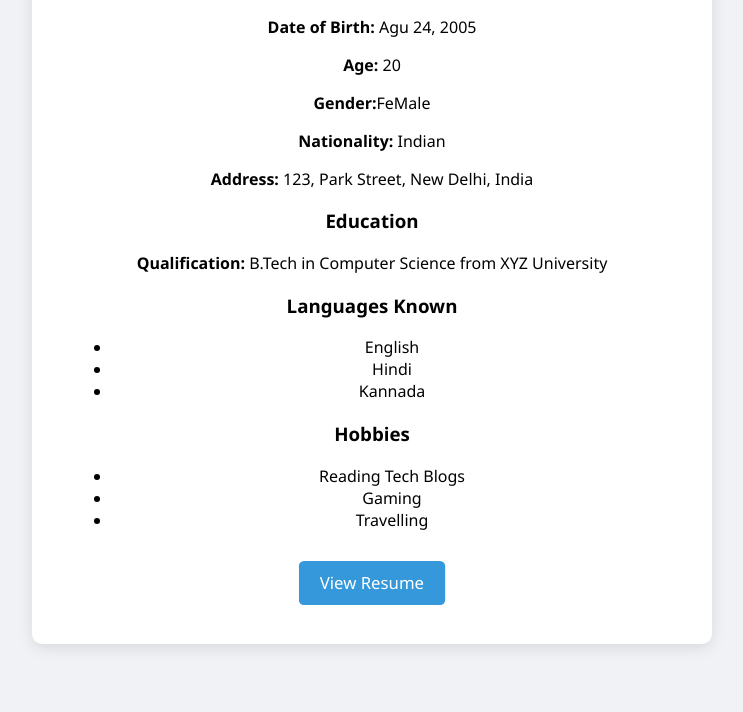
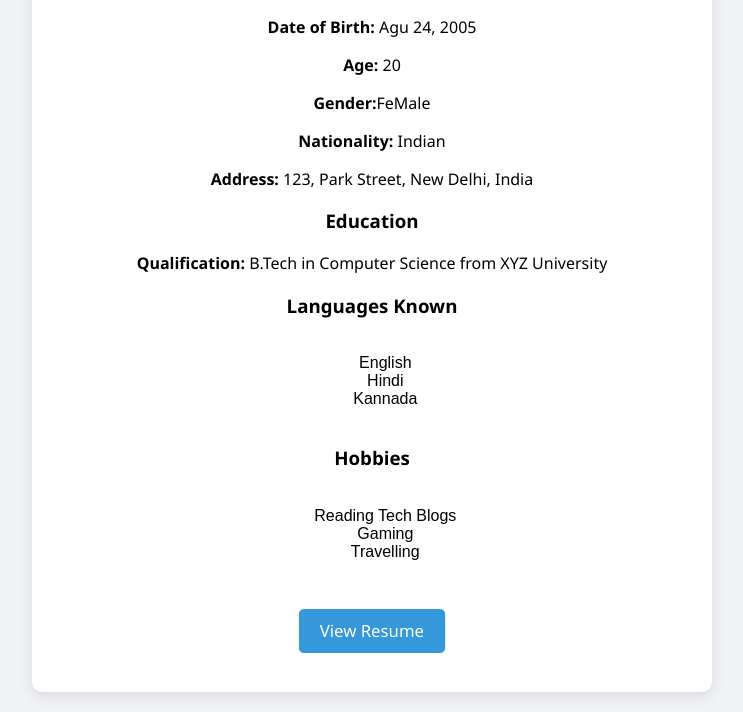
Before and after one commit to spoorthimspoorthim097-rgb/team, a plain HTML site: page bio3.html in a window 1280 px wide. Shown: the part 174-886 px from the top of the page, without its empty margins (268-1011 px from the left). Before the commit the page ends 838 px from the top, so only its background shows below. Drawn offline with Linux system fonts and the light colour scheme.

Commit message:
Update bio3.html

```diff
--- a/bio3.html
+++ b/bio3.html
@@ -21,18 +21,20 @@
     <p><strong>Qualification:</strong> B.Tech in Computer Science from XYZ University</p>
 
     <h3>Languages Known</h3>
-    <ul>
-      <li>English</li>
-      <li>Hindi</li>
-      <li>Kannada</li>
-    </ul>
+    <pre style="font-family: 'Arial',sans-serif;">
+
+      English
+      Hindi
+      Kannada
+    </pre>
 
     <h3>Hobbies</h3>
-    <ul>
-      <li>Reading Tech Blogs</li>
-      <li>Gaming</li>
-      <li>Travelling</li>
-    </ul>
+    <pre style="font-family: 'Arial',sans-serif;">
+
+      Reading Tech Blogs
+      Gaming
+      Travelling
+    </pre>
 
     <a href="resume3.html" class="btn animate-btn">View Resume</a>
   </div>
```
